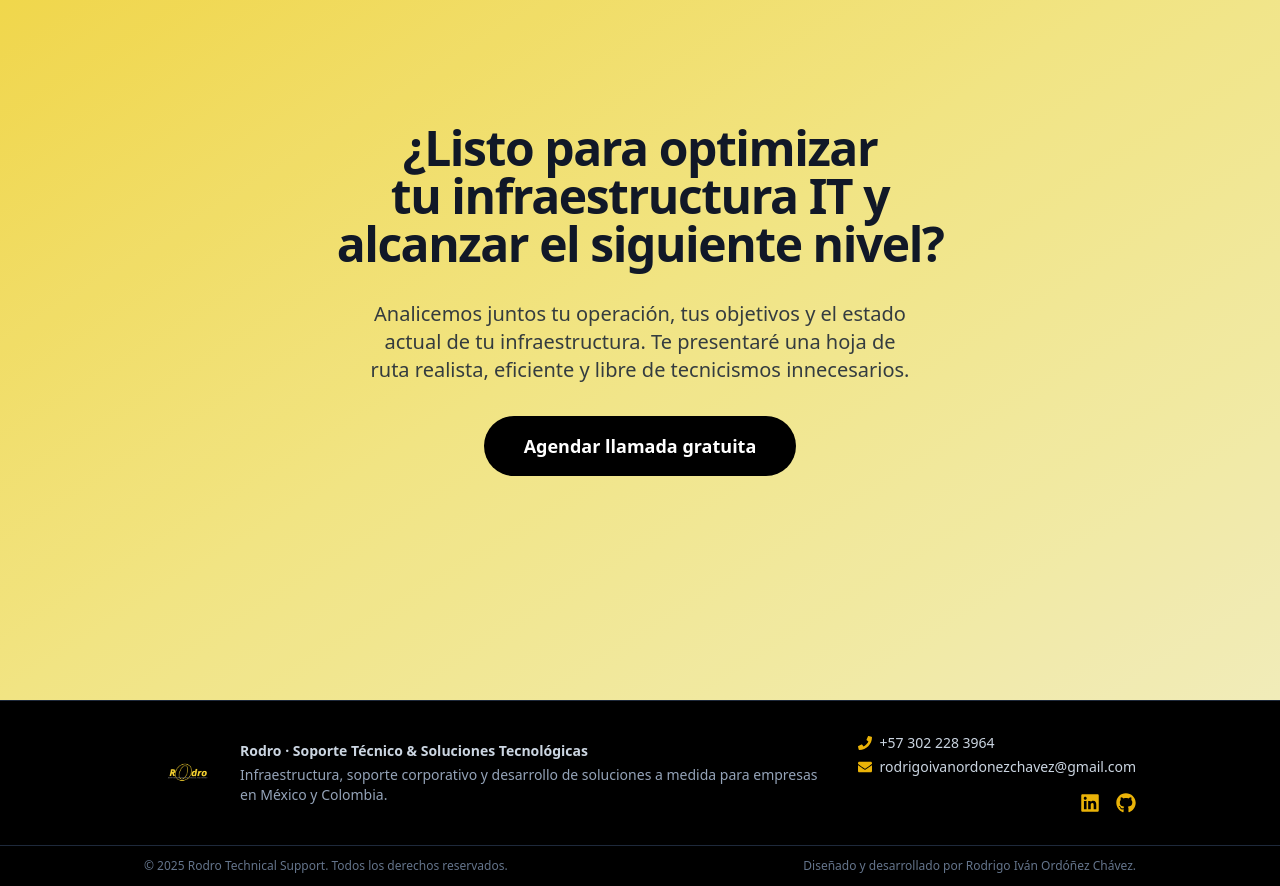
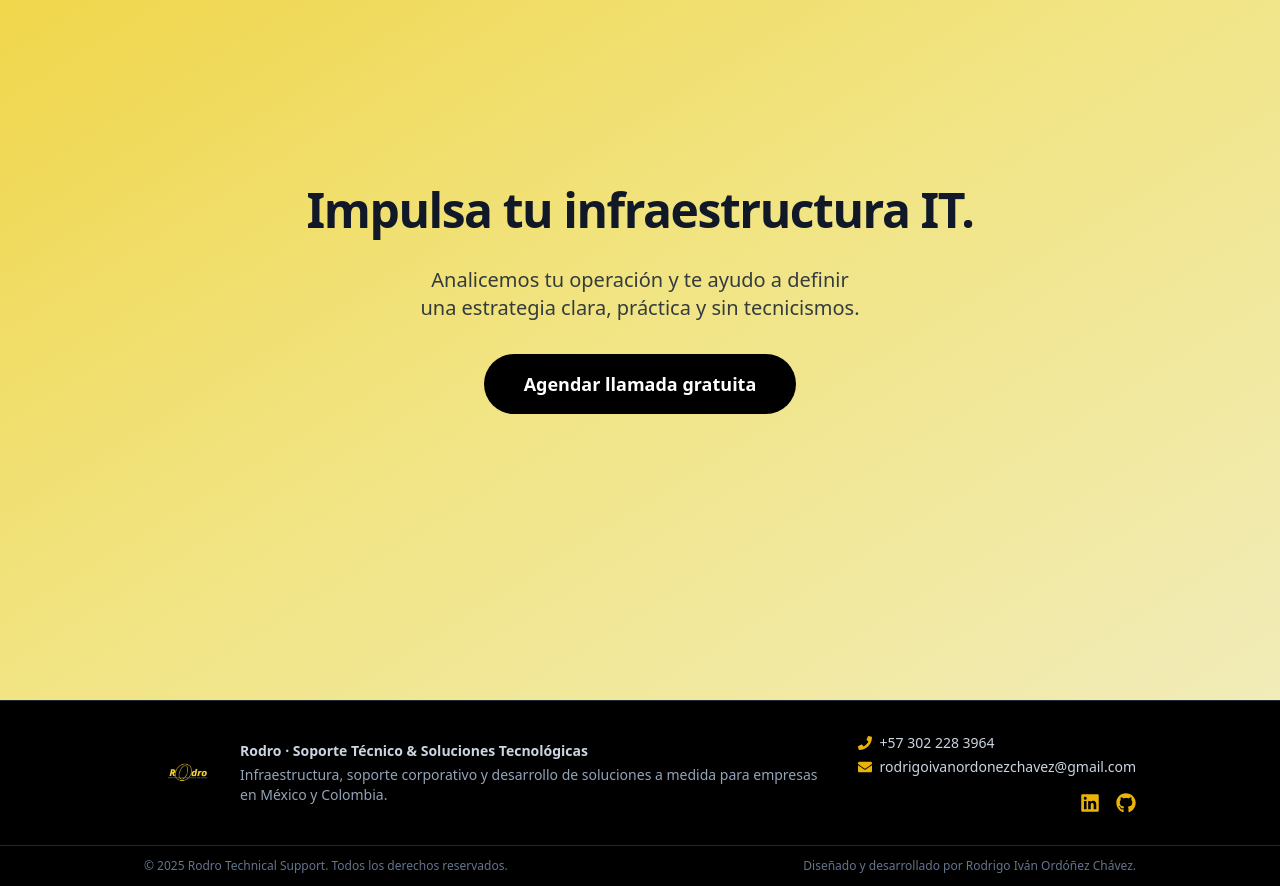
Before and after one commit to Rodro1975/Soporte-T-cnico-y-Soluciones-Tecnol-gicas, a Next.js app: page / in a window 1280 px wide. Shown: the part 3140-4026 px from the top of the page. Built offline with nearby package versions, Linux system fonts and the light colour scheme.

Commit message:
Mejora de textos e imagenes

```diff
--- a/app/about/page.js
+++ b/app/about/page.js
@@ -27,15 +27,13 @@ export default function About() {
             Sobre mí
           </p>
           <h1 className="text-2xl md:text-3xl lg:text-4xl font-bold text-white text-balance">
-            Soluciones web e infraestructura.
+            Web, infraestructura y operación IT.
             <span className="block text-yellow-300 mt-1">
-              Opero y desarrollo, todo desde la experiencia IT.
+              Experiencia para proyectos que requieren resultados reales.
             </span>
           </h1>
           <p className="text-sm md:text-base text-gray-200 max-w-2xl mx-auto">
-            Más de veinte años resolviendo retos IT, construyendo sistemas
-            robustos y aplicaciones web funcionales. Hago que la tecnología deje
-            de ser un problema y se convierta en ventaja.
+            Hago que la tecnología funcione para ti y potencie tu día a día.
           </p>
         </div>
       </section>
--- a/app/contact/page.js
+++ b/app/contact/page.js
@@ -55,12 +55,12 @@ export default function Contact() {
     <div className="min-h-screen flex items-center justify-center bg-gradient-to-br from-yellow-300 via-yellow-200 to-yellow-100 py-16 px-4">
       <section className="w-full max-w-xl bg-white shadow-2xl rounded-2xl px-8 py-10 md:px-10 md:py-12">
         <h1 className="text-2xl md:text-3xl font-extrabold mb-3 text-gray-900">
-          Hablemos de tu infraestructura y proyectos IT
+          Cuéntame tu idea o reto IT
         </h1>
         <p className="text-sm md:text-base mb-8 text-slate-600">
-          Cuéntame brevemente qué necesitas: soporte, diagnóstico de
-          infraestructura, un desarrollo específico o acompañamiento en un
-          proyecto. Te responderé personalmente lo antes posible.
+          Escribe en pocas líneas qué necesitas: soporte, diagnóstico,
+          desarrollo o acompañamiento en tu proyecto. Te responderé
+          personalmente.
         </p>
 
         {/* Contact Form */}
--- a/app/page.js
+++ b/app/page.js
@@ -79,14 +79,12 @@ export default function Home() {
         <div className="relative z-10 max-w-3xl text-center px-6 space-y-8">
           {/* título */}
           <h2 className="text-3xl md:text-5xl font-extrabold text-gray-900 leading-tight text-balance">
-            ¿Listo para optimizar tu infraestructura IT y alcanzar el siguiente
-            nivel?
+            Impulsa tu infraestructura IT.
           </h2>
 
           <p className="text-lg md:text-xl text-gray-800/90 max-w-xl mx-auto text-balance">
-            Analicemos juntos tu operación, tus objetivos y el estado actual de
-            tu infraestructura. Te presentaré una hoja de ruta realista,
-            eficiente y libre de tecnicismos innecesarios.
+            Analicemos tu operación y te ayudo a definir una estrategia clara,
+            práctica y sin tecnicismos.
           </p>
 
           {/* CTA */}
```
Also changed, not shown: public/images/ScreenshotBms.png.
